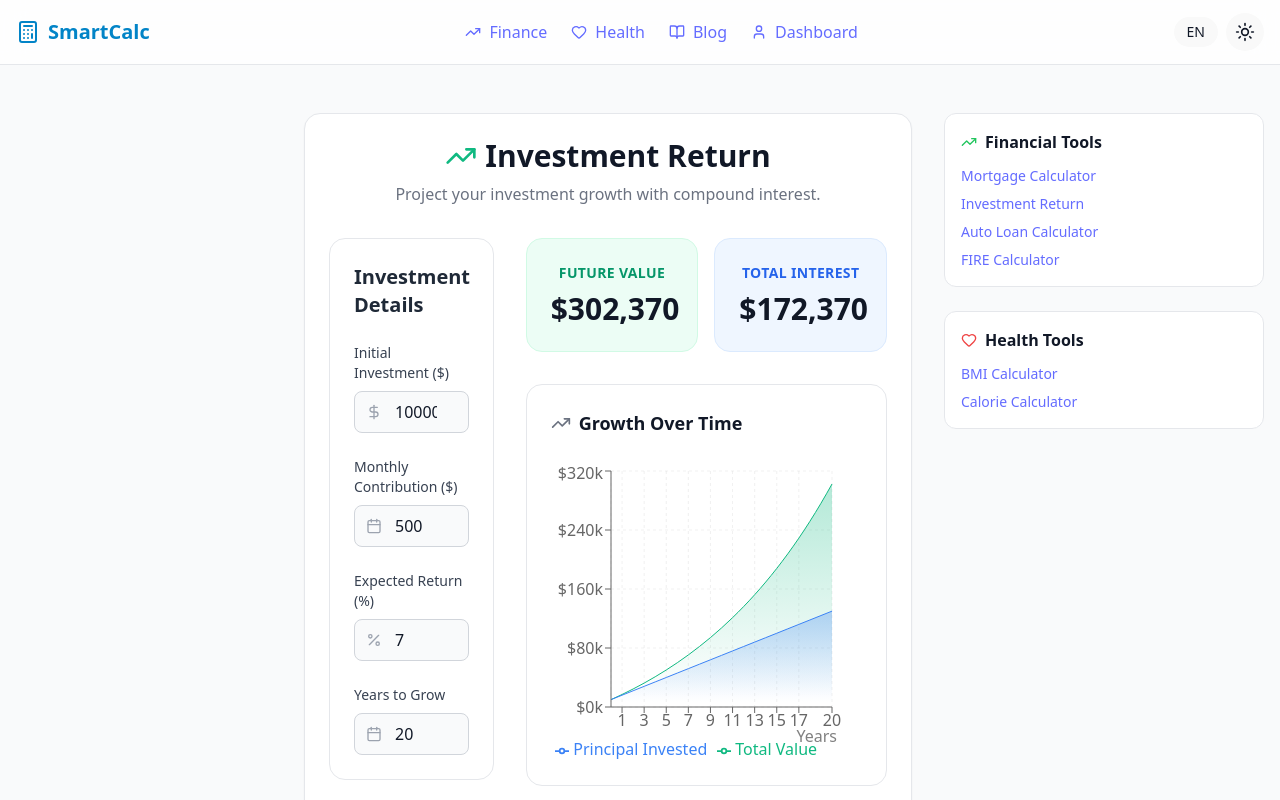
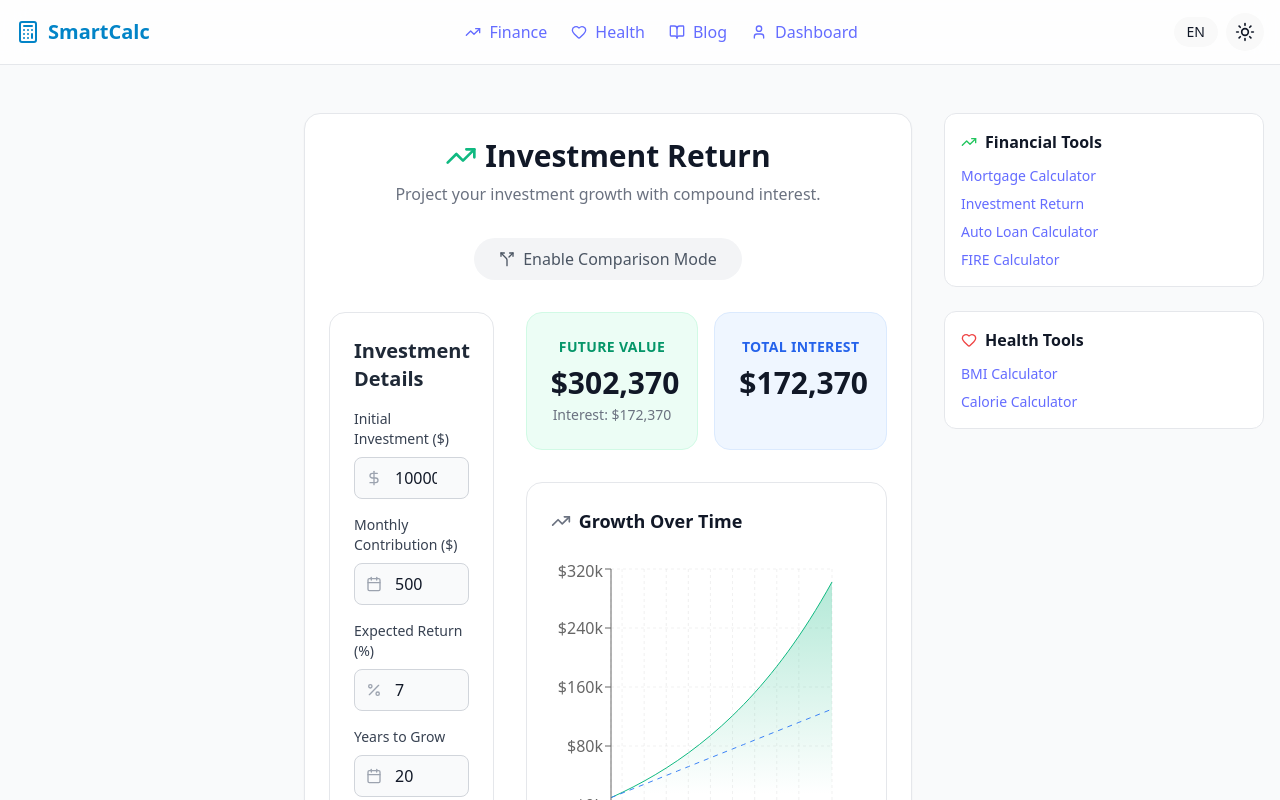
Before and after one commit to rshoaib/smart-calc, a React (Vite) app: page /finance/investment in a window 1280 px wide. Shown: the top 800 px of the page. Built offline with nearby package versions, Linux system fonts and the light colour scheme.

Commit message:
feat: implement comparison mode for investment calculator

```diff
--- /dev/null
+++ b/src/components/CalculatorInput.tsx
@@ -0,0 +1,42 @@
+import type { LucideIcon } from 'lucide-react';
+
+interface CalculatorInputProps {
+  label: string;
+  value: number;
+  onChange: (value: number) => void;
+  icon?: LucideIcon;
+  step?: string;
+  className?: string;
+  placeholder?: string;
+}
+
+export function CalculatorInput({
+  label,
+  value,
+  onChange,
+  icon: Icon,
+  step,
+  className = "",
+  placeholder
+}: CalculatorInputProps) {
+  return (
+    <div className={`space-y-2 ${className}`}>
+      <label className="block text-sm font-medium text-gray-700 dark:text-gray-300">
+        {label}
+      </label>
+      <div className="relative">
+        {Icon && (
+          <Icon className="absolute left-3 top-1/2 -translate-y-1/2 w-4 h-4 text-gray-400" />
+        )}
+        <input
+          type="number"
+          value={value}
+          onChange={(e) => onChange(Number(e.target.value))}
+          step={step}
+          placeholder={placeholder}
+          className={`w-full ${Icon ? 'pl-10' : 'pl-4'} pr-4 py-2 bg-gray-50 dark:bg-gray-900 border border-gray-300 dark:border-gray-600 rounded-lg focus:ring-2 focus:ring-primary-500 focus:border-transparent outline-none transition-all`}
+        />
+      </div>
+    </div>
+  );
+}
--- a/src/pages/finance/InvestmentCalculator.tsx
+++ b/src/pages/finance/InvestmentCalculator.tsx
@@ -1,6 +1,6 @@
 import { useState, useEffect } from 'react';
 import { Helmet } from 'react-helmet-async';
-import { TrendingUp, DollarSign, Calendar, Percent } from 'lucide-react';
+import { TrendingUp, DollarSign, Calendar, Percent, Split } from 'lucide-react';
 import { useTranslation } from 'react-i18next';
 import {
   AreaChart,
@@ -12,61 +12,136 @@ import {
   ResponsiveContainer,
   Legend
 } from 'recharts';
+import type { NameType, ValueType } from 'recharts/types/component/DefaultTooltipContent';
+import { CalculatorInput } from '../../components/CalculatorInput';
 
 interface InvestmentData {
   year: number;
-  total: number;
-  invested: number;
-  interest: number;
+  // Scenario A
+  totalA: number;
+  investedA: number;
+  interestA: number;
+  // Scenario B
+  totalB?: number;
+  investedB?: number;
+  interestB?: number;
+}
+
+interface ScenarioState {
+  initial: number;
+  monthly: number;
+  rate: number;
+  years: number;
 }
 
 export default function InvestmentCalculator() {
   const { t } = useTranslation();
-  const [initial, setInitial] = useState<number>(10000);
-  const [monthly, setMonthly] = useState<number>(500);
-  const [rate, setRate] = useState<number>(7);
-  const [years, setYears] = useState<number>(20);
 
-  const [totalValue, setTotalValue] = useState<number>(0);
-  const [totalInterest, setTotalInterest] = useState<number>(0);
+  // State
+  const [isComparing, setIsComparing] = useState(false);
+  const [scenarioA, setScenarioA] = useState<ScenarioState>({
+    initial: 10000,
+    monthly: 500,
+    rate: 7,
+    years: 20
+  });
+
+  // Initialize Scenario B with same values as A for easier comparison
+  const [scenarioB, setScenarioB] = useState<ScenarioState>({
+    initial: 10000,
+    monthly: 500,
+    rate: 7,
+    years: 20
+  });
+
   const [data, setData] = useState<InvestmentData[]>([]);
+  const [finalValues, setFinalValues] = useState<{
+    totalA: number;
+    interestA: number;
+    totalB: number;
+    interestB: number;
+  }>({ totalA: 0, interestA: 0, totalB: 0, interestB: 0 });
+
+  // Update handler
+  const updateScenario = (scenario: 'A' | 'B', field: keyof ScenarioState, value: number) => {
+    if (scenario === 'A') {
+      setScenarioA(prev => ({ ...prev, [field]: value }));
+    } else {
+      setScenarioB(prev => ({ ...prev, [field]: value }));
+    }
+  };
 
   useEffect(() => {
-    const calculateInvestment = () => {
-    let balance = initial;
-    let totalInvested = initial;
-    const monthlyRate = rate / 100 / 12;
-    const months = years * 12;
-    const schedule: InvestmentData[] = [];
+    const calculateScenario = (s: ScenarioState) => {
+      let balance = s.initial;
+      let totalInvested = s.initial;
+      const monthlyRate = s.rate / 100 / 12;
+      const months = s.years * 12;
+      const points: { total: number; invested: number; interest: number }[] = [];
 
       // Initial point
-    schedule.push({
-      year: 0,
-      total: initial,
-      invested: initial,
-      interest: 0
-    });
+      points.push({ total: s.initial, invested: s.initial, interest: 0 });
 
       for (let i = 1; i <= months; i++) {
-        balance = (balance + monthly) * (1 + monthlyRate);
-        totalInvested += monthly;
+        balance = (balance + s.monthly) * (1 + monthlyRate);
+        totalInvested += s.monthly;
 
         if (i % 12 === 0) {
-            schedule.push({
-                year: i / 12,
+          points.push({
             total: Math.round(balance),
             invested: Math.round(totalInvested),
             interest: Math.round(balance - totalInvested)
           });
         }
       }
+      return points;
+    };
 
-    setTotalValue(balance);
-    setTotalInterest(balance - totalInvested);
-    setData(schedule);
-  };
-    calculateInvestment();
-  }, [initial, monthly, rate, years]);
+    const pointsA = calculateScenario(scenarioA);
+
+    // For comparison, we need to handle different timeframes
+    // But for simplicity in charting, we'll extend the shorter one horizontally or just cut off?
+    // Let's use the max years from either scenario to determine chart length.
+    const pointsB = isComparing ? calculateScenario(scenarioB) : [];
+
+    const maxYears = isComparing ? Math.max(scenarioA.years, scenarioB.years) : scenarioA.years;
+    const chartData: InvestmentData[] = [];
+
+    // Combine data
+    for (let year = 0; year <= maxYears; year++) {
+      const pointA = pointsA[year];
+      const pointB = pointsB[year];
+
+      chartData.push({
+        year,
+        totalA: pointA ? pointA.total : pointsA[pointsA.length - 1]?.total || 0,
+        investedA: pointA ? pointA.invested : pointsA[pointsA.length - 1]?.invested || 0,
+        interestA: pointA ? pointA.interest : pointsA[pointsA.length - 1]?.interest || 0,
+        ...(isComparing && {
+          totalB: pointB ? pointB.total : pointsB[pointsB.length - 1]?.total || 0,
+          investedB: pointB ? pointB.invested : pointsB[pointsB.length - 1]?.invested || 0,
+          interestB: pointB ? pointB.interest : pointsB[pointsB.length - 1]?.interest || 0,
+        })
+      });
+    }
+
+    setData(chartData);
+
+    // Set final values
+    const lastA = pointsA[pointsA.length - 1];
+    const lastB = pointsB[pointsB.length - 1];
+
+    setFinalValues({
+      totalA: lastA.total,
+      interestA: lastA.interest,
+      totalB: lastB ? lastB.total : 0,
+      interestB: lastB ? lastB.interest : 0
+    });
+
+  }, [scenarioA, scenarioB, isComparing]);
+
+  const diffTotal = finalValues.totalB - finalValues.totalA;
+  const isBBetter = diffTotal > 0;
 
   return (
     <>
@@ -86,81 +161,173 @@ export default function InvestmentCalculator() {
           </p>
         </div>
 
-        <div className="grid grid-cols-1 lg:grid-cols-3 gap-8">
+        {/* Comparison Toggle */}
+        <div className="flex justify-center">
+          <button
+            onClick={() => setIsComparing(!isComparing)}
+            className={`flex items-center gap-2 px-6 py-2 rounded-full font-medium transition-all ${
+              isComparing
+                ? 'bg-indigo-100 text-indigo-700 dark:bg-indigo-900/40 dark:text-indigo-300 ring-2 ring-indigo-500'
+                : 'bg-gray-100 text-gray-600 dark:bg-gray-800 dark:text-gray-400 hover:bg-gray-200 dark:hover:bg-gray-700'
+            }`}
+          >
+            <Split className="w-4 h-4" />
+            {isComparing ? 'Comparison Mode Active' : 'Enable Comparison Mode'}
+          </button>
+        </div>
+
+        <div className={`grid grid-cols-1 ${isComparing ? 'xl:grid-cols-2' : 'lg:grid-cols-3'} gap-8 transition-all`}>
           {/* Input Section */}
-          <div className="lg:col-span-1 space-y-6 bg-white dark:bg-gray-800 p-6 rounded-2xl border border-gray-200 dark:border-gray-700 h-fit">
-            <h2 className="text-xl font-semibold mb-4 text-gray-800 dark:text-gray-200">{t('forms.sections.investment')}</h2>
+          <div className={`${isComparing ? 'xl:col-span-2 grid md:grid-cols-2 gap-6' : 'lg:col-span-1'} space-y-6 transition-all`}>
 
-            <div className="space-y-2">
-              <label className="block text-sm font-medium text-gray-700 dark:text-gray-300">{t('forms.labels.initial_inv')}</label>
-              <div className="relative">
-                <DollarSign className="absolute left-3 top-1/2 -translate-y-1/2 w-4 h-4 text-gray-400" />
-                <input
-                  type="number"
-                  value={initial}
-                  onChange={(e) => setInitial(Number(e.target.value))}
-                  className="w-full pl-10 pr-4 py-2 bg-gray-50 dark:bg-gray-900 border border-gray-300 dark:border-gray-600 rounded-lg focus:ring-2 focus:ring-primary-500 focus:border-transparent outline-none transition-all"
+            {/* Scenario A Inputs */}
+            <div className="bg-white dark:bg-gray-800 p-6 rounded-2xl border border-gray-200 dark:border-gray-700 h-fit">
+              <h2 className="text-xl font-semibold mb-4 text-gray-800 dark:text-gray-200 flex items-center gap-2">
+                {isComparing && <span className="text-sm bg-emerald-100 text-emerald-800 px-2 py-0.5 rounded">Scenario A</span>}
+                {t('forms.sections.investment')}
+              </h2>
+
+              <div className="space-y-4">
+                <CalculatorInput
+                  label={t('forms.labels.initial_inv')}
+                  icon={DollarSign}
+                  value={scenarioA.initial}
+                  onChange={(v) => updateScenario('A', 'initial', v)}
+                />
+                <CalculatorInput
+                  label={t('forms.labels.monthly_contrib')}
+                  icon={Calendar}
+                  value={scenarioA.monthly}
+                  onChange={(v) => updateScenario('A', 'monthly', v)}
+                />
+                <CalculatorInput
+                  label={t('forms.labels.return_rate')}
+                  icon={Percent}
+                  value={scenarioA.rate}
+                  step="0.1"
+                  onChange={(v) => updateScenario('A', 'rate', v)}
+                />
+                <CalculatorInput
+                  label={t('forms.labels.years_grow')}
+                  icon={Calendar}
+                  value={scenarioA.years}
+                  onChange={(v) => updateScenario('A', 'years', v)}
                 />
               </div>
             </div>
 
-            <div className="space-y-2">
-              <label className="block text-sm font-medium text-gray-700 dark:text-gray-300">{t('forms.labels.monthly_contrib')}</label>
-              <div className="relative">
-                <Calendar className="absolute left-3 top-1/2 -translate-y-1/2 w-4 h-4 text-gray-400" />
-                <input
-                  type="number"
-                  value={monthly}
-                  onChange={(e) => setMonthly(Number(e.target.value))}
-                  className="w-full pl-10 pr-4 py-2 bg-gray-50 dark:bg-gray-900 border border-gray-300 dark:border-gray-600 rounded-lg focus:ring-2 focus:ring-primary-500 focus:border-transparent outline-none transition-all"
+            {/* Scenario B Inputs */}
+            {isComparing && (
+               <div className="bg-white dark:bg-gray-800 p-6 rounded-2xl border border-gray-200 dark:border-gray-700 h-fit relative overflow-hidden">
+                <div className="absolute top-0 left-0 w-1 h-full bg-indigo-500"></div>
+                <h2 className="text-xl font-semibold mb-4 text-gray-800 dark:text-gray-200 flex items-center gap-2">
+                  <span className="text-sm bg-indigo-100 text-indigo-800 px-2 py-0.5 rounded">Scenario B</span>
+                  Comparison
+                </h2>
+
+                <div className="space-y-4">
+                  <CalculatorInput
+                    label={t('forms.labels.initial_inv')}
+                    icon={DollarSign}
+                    value={scenarioB.initial}
+                    onChange={(v) => updateScenario('B', 'initial', v)}
+                  />
+                  <CalculatorInput
+                    label={t('forms.labels.monthly_contrib')}
+                    icon={Calendar}
+                    value={scenarioB.monthly}
+                    onChange={(v) => updateScenario('B', 'monthly', v)}
+                  />
+                  <CalculatorInput
+                    label={t('forms.labels.return_rate')}
+                    icon={Percent}
+                    value={scenarioB.rate}
+                    step="0.1"
+                    onChange={(v) => updateScenario('B', 'rate', v)}
+                  />
+                  <CalculatorInput
+                    label={t('forms.labels.years_grow')}
+                    icon={Calendar}
+                    value={scenarioB.years}
+                    onChange={(v) => updateScenario('B', 'years', v)}
                   />
                 </div>
               </div>
+            )}
+          </div>
 
-            <div className="space-y-2">
-              <label className="block text-sm font-medium text-gray-700 dark:text-gray-300">{t('forms.labels.return_rate')}</label>
-              <div className="relative">
-                <Percent className="absolute left-3 top-1/2 -translate-y-1/2 w-4 h-4 text-gray-400" />
-                <input
-                  type="number"
-                  step="0.1"
-                  value={rate}
-                  onChange={(e) => setRate(Number(e.target.value))}
-                  className="w-full pl-10 pr-4 py-2 bg-gray-50 dark:bg-gray-900 border border-gray-300 dark:border-gray-600 rounded-lg focus:ring-2 focus:ring-primary-500 focus:border-transparent outline-none transition-all"
-                />
+          {/* Results Section */}
+          <div className={`${isComparing ? 'xl:col-span-2' : 'lg:col-span-2'} space-y-8`}>
+
+            {/* Comparison Summary Banner */}
+            {isComparing && (
+              <div className={`p-6 rounded-2xl border flex flex-col md:flex-row items-center justify-between gap-4 ${
+                isBBetter
+                  ? 'bg-indigo-50 dark:bg-indigo-900/20 border-indigo-200 dark:border-indigo-800'
+                  : 'bg-emerald-50 dark:bg-emerald-900/20 border-emerald-200 dark:border-emerald-800'
+              }`}>
+                <div className="flex items-center gap-4">
+                  <div className={`p-3 rounded-full ${
+                    isBBetter ? 'bg-indigo-100 text-indigo-600' : 'bg-emerald-100 text-emerald-600'
+                  }`}>
+                    {isBBetter ? <TrendingUp className="w-6 h-6" /> : <DollarSign className="w-6 h-6" />}
+                  </div>
+                  <div>
+                    <h3 className="font-bold text-lg text-gray-900 dark:text-white">
+                      {isBBetter ? 'Scenario B Wins!' : 'Scenario A Wins!'}
+                    </h3>
+                    <p className="text-sm text-gray-600 dark:text-gray-400">
+                      Difference of <strong>${Math.abs(diffTotal).toLocaleString()}</strong> after {Math.max(scenarioA.years, scenarioB.years)} years.
+                    </p>
                   </div>
                 </div>
-
-            <div className="space-y-2">
-              <label className="block text-sm font-medium text-gray-700 dark:text-gray-300">{t('forms.labels.years_grow')}</label>
-              <div className="relative">
-                <Calendar className="absolute left-3 top-1/2 -translate-y-1/2 w-4 h-4 text-gray-400" />
-                <input
-                  type="number"
-                  value={years}
-                  onChange={(e) => setYears(Number(e.target.value))}
-                  className="w-full pl-10 pr-4 py-2 bg-gray-50 dark:bg-gray-900 border border-gray-300 dark:border-gray-600 rounded-lg focus:ring-2 focus:ring-primary-500 focus:border-transparent outline-none transition-all"
-                />
+                <div className="text-right hidden md:block">
+                   <div className="text-sm text-gray-500">Total Difference</div>
+                   <div className={`text-2xl font-bold ${isBBetter ? 'text-indigo-600' : 'text-emerald-600'}`}>
+                      {diffTotal > 0 ? '+' : '-'}${Math.abs(diffTotal).toLocaleString()}
                    </div>
                 </div>
               </div>
+            )}
 
-          {/* Results Section */}
-          <div className="lg:col-span-2 space-y-8">
             {/* Summary Cards */}
             <div className="grid grid-cols-1 md:grid-cols-2 gap-4">
-              <div className="bg-emerald-50 dark:bg-emerald-900/20 p-6 rounded-2xl border border-emerald-100 dark:border-emerald-800 text-center">
-                <h3 className="text-sm font-semibold text-emerald-600 dark:text-emerald-400 uppercase tracking-wide">{t('results.future_value')}</h3>
+              {/* Scenario A Card */}
+              <div className="bg-emerald-50 dark:bg-emerald-900/20 p-6 rounded-2xl border border-emerald-100 dark:border-emerald-800 text-center relative overflow-hidden">
+                {isComparing && <div className="absolute top-0 left-0 w-full h-1 bg-emerald-500"></div>}
+                <h3 className="text-sm font-semibold text-emerald-600 dark:text-emerald-400 uppercase tracking-wide">
+                  {isComparing ? 'Scenario A Total' : t('results.future_value')}
+                </h3>
                 <p className="text-3xl font-bold text-gray-900 dark:text-white mt-2">
-                  ${totalValue.toLocaleString(undefined, { maximumFractionDigits: 0 })}
+                  ${finalValues.totalA.toLocaleString(undefined, { maximumFractionDigits: 0 })}
+                </p>
+                <p className="text-sm text-gray-500 mt-1">
+                  Interest: ${finalValues.interestA.toLocaleString()}
                 </p>
               </div>
+
+              {/* Scenario B Card (Only shown in comparison, or repurposed for Interest in single mode) */}
+              {!isComparing ? (
                 <div className="bg-blue-50 dark:bg-blue-900/20 p-6 rounded-2xl border border-blue-100 dark:border-blue-800 text-center">
                   <h3 className="text-sm font-semibold text-blue-600 dark:text-blue-400 uppercase tracking-wide">{t('results.total_interest')}</h3>
                   <p className="text-3xl font-bold text-gray-900 dark:text-white mt-2">
-                  ${totalInterest.toLocaleString(undefined, { maximumFractionDigits: 0 })}
+                    ${finalValues.interestA.toLocaleString(undefined, { maximumFractionDigits: 0 })}
                   </p>
                 </div>
+              ) : (
+                <div className="bg-indigo-50 dark:bg-indigo-900/20 p-6 rounded-2xl border border-indigo-100 dark:border-indigo-800 text-center relative overflow-hidden">
+                   <div className="absolute top-0 left-0 w-full h-1 bg-indigo-500"></div>
+                  <h3 className="text-sm font-semibold text-indigo-600 dark:text-indigo-400 uppercase tracking-wide">
+                    Scenario B Total
+                  </h3>
+                  <p className="text-3xl font-bold text-gray-900 dark:text-white mt-2">
+                    ${finalValues.totalB.toLocaleString(undefined, { maximumFractionDigits: 0 })}
+                  </p>
+                  <p className="text-sm text-gray-500 mt-1">
+                    Interest: ${finalValues.interestB.toLocaleString()}
+                  </p>
+                </div>
+              )}
             </div>
 
             {/* Chart */}
@@ -173,39 +340,61 @@ export default function InvestmentCalculator() {
                 <ResponsiveContainer width="100%" height="100%">
                   <AreaChart data={data} margin={{ top: 10, right: 30, left: 0, bottom: 0 }}>
                     <defs>
-                      <linearGradient id="colorTotal" x1="0" y1="0" x2="0" y2="1">
+                      <linearGradient id="colorTotalA" x1="0" y1="0" x2="0" y2="1">
                         <stop offset="5%" stopColor="#10b981" stopOpacity={0.3}/>
                         <stop offset="95%" stopColor="#10b981" stopOpacity={0}/>
                       </linearGradient>
-                      <linearGradient id="colorInvested" x1="0" y1="0" x2="0" y2="1">
-                        <stop offset="5%" stopColor="#3b82f6" stopOpacity={0.3}/>
-                        <stop offset="95%" stopColor="#3b82f6" stopOpacity={0}/>
+                      <linearGradient id="colorTotalB" x1="0" y1="0" x2="0" y2="1">
+                        <stop offset="5%" stopColor="#6366f1" stopOpacity={0.3}/>
+                        <stop offset="95%" stopColor="#6366f1" stopOpacity={0}/>
                       </linearGradient>
                     </defs>
                     <XAxis dataKey="year" label={{ value: 'Years', position: 'insideBottomRight', offset: -5 }} />
                     <YAxis tickFormatter={(value) => `$${value / 1000}k`} />
                     <CartesianGrid strokeDasharray="3 3" opacity={0.3} />
                     <Tooltip
-                      formatter={(value?: number) => [`$${Number(value).toLocaleString()}`, '']}
+                      formatter={(value: ValueType | undefined, name: NameType | undefined) => {
+                        if (value === undefined) return ['', name];
+                        const numericValue = Number(Array.isArray(value) ? value[0] : value);
+                        const formatted = `$${(numericValue || 0).toLocaleString()}`;
+                        if (name === 'totalA') return [formatted, 'Scenario A Total'];
+                        if (name === 'totalB') return [formatted, 'Scenario B Total'];
+                        if (name === 'investedA') return [formatted, 'Scenario A Principal'];
+                        return [formatted, name];
+                      }}
                       contentStyle={{ backgroundColor: '#1f2937', borderColor: '#374151', color: '#f3f4f6' }}
                     />
+
                     <Legend />
                     <Area
                       type="monotone"
-                      dataKey="total"
-                      name="Total Value"
+                      dataKey="totalA"
+                      name={isComparing ? "Scenario A" : "Total Value"}
                       stroke="#10b981"
                       fillOpacity={1}
-                      fill="url(#colorTotal)"
+                      fill="url(#colorTotalA)"
                     />
+                    {isComparing && (
                       <Area
                         type="monotone"
-                      dataKey="invested"
+                        dataKey="totalB"
+                        name="Scenario B"
+                        stroke="#6366f1"
+                        fillOpacity={0.5}
+                        fill="url(#colorTotalB)"
+                      />
+                    )}
+                    {!isComparing && (
+                        <Area
+                        type="monotone"
+                        dataKey="investedA"
                         name="Principal Invested"
                         stroke="#3b82f6"
-                      fillOpacity={1}
-                      fill="url(#colorInvested)"
+                        fillOpacity={0}
+                        fill="transparent"
+                        strokeDasharray="5 5"
                         />
+                    )}
                   </AreaChart>
                 </ResponsiveContainer>
               </div>
@@ -215,7 +404,7 @@ export default function InvestmentCalculator() {
               <h4 className="font-semibold text-gray-900 dark:text-white mb-2">The Power of Compound Interest</h4>
               <p>
                 Compound interest helps your money grow faster because you earn interest on both the money you save and the interest that money earns.
-                Detailed planning now can lead to exponential growth in the future.
+                {isComparing ? ' Comparison mode allows you to visualize how small changes in contribution or rate affect long-term wealth.' : ' Detailed planning now can lead to exponential growth in the future.'}
               </p>
             </div>
           </div>
```
Lines whose indentation alone changed are shown as unchanged.
